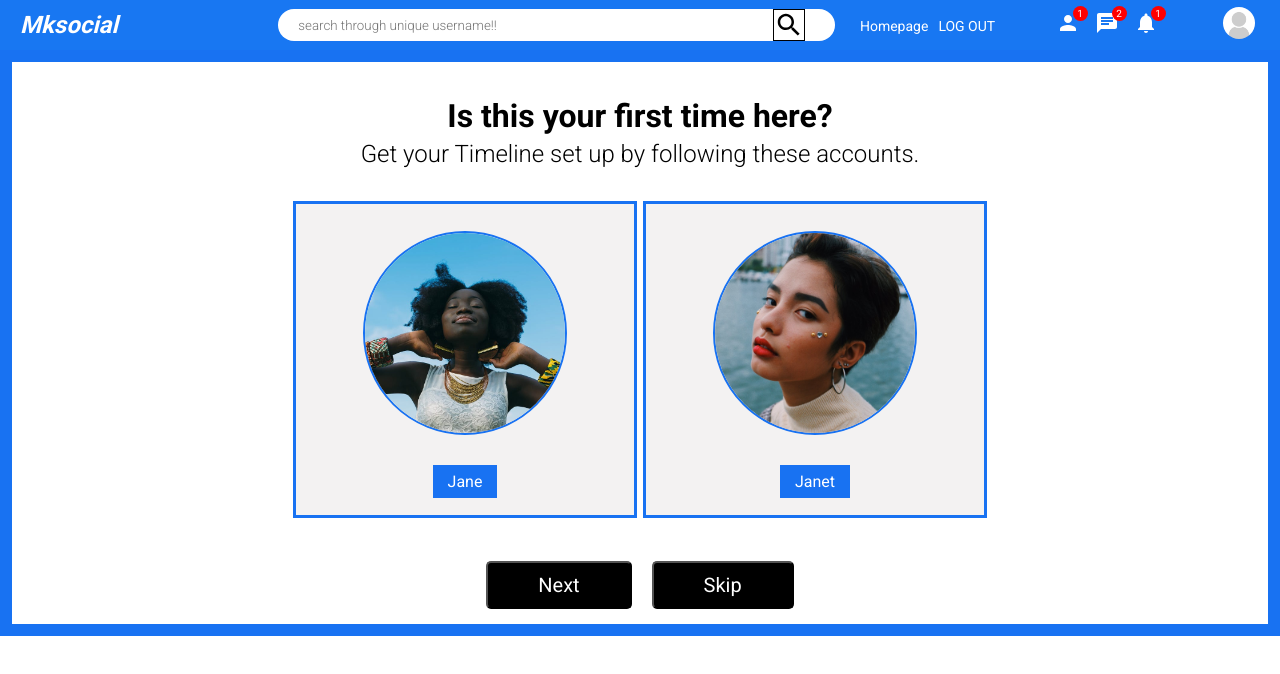
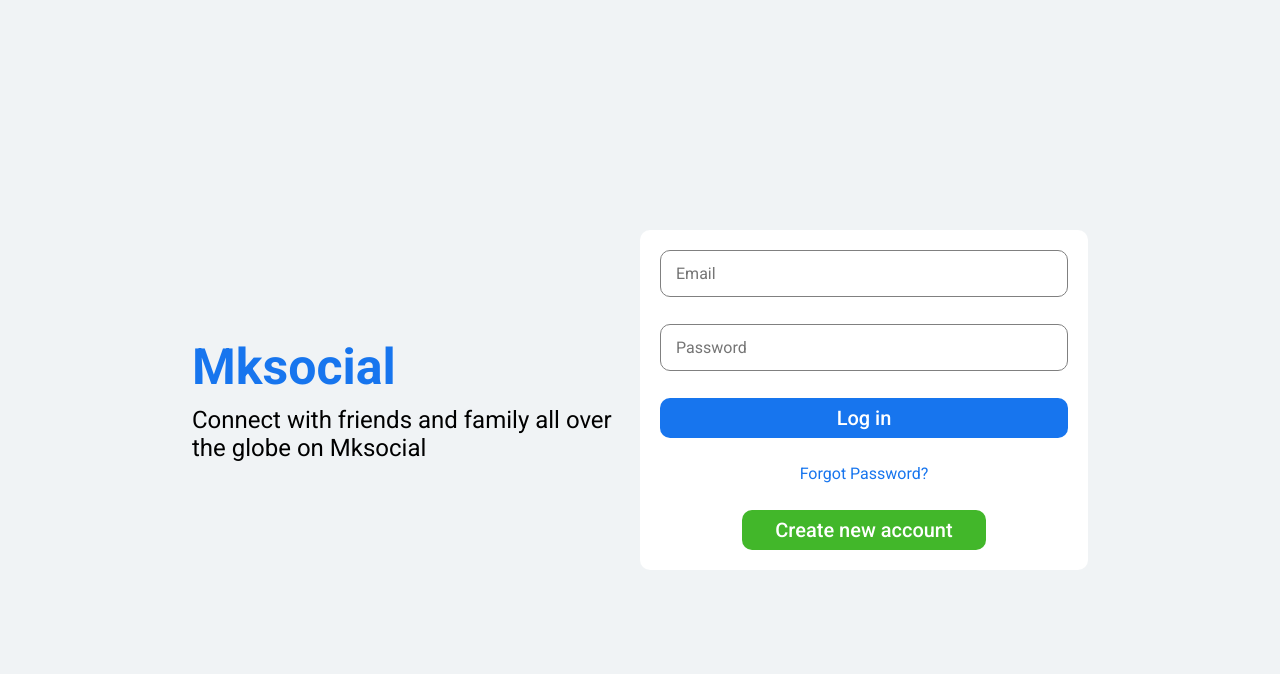
Before and after one commit to mkolade/socialMediaMERNapp, a React (Vite) app in the folder frontend/: page /login in a window 1280 px wide. Before the commit this address led to /followPage. Shown: the top 674 px of the page. Built offline with nearby package versions, Linux system fonts and the light colour scheme; sample sign-in values are in the browser's storage.

Commit message:
i don give up for today

```diff
--- a/frontend/src/App.jsx
+++ b/frontend/src/App.jsx
@@ -23,7 +23,7 @@ function App() {
           />
           <Route
             path={'/login'}
-            element={user ? <Navigate to={'/followPage'} replace/> :<Login/>}
+            element={<Login/>}
           />
           <Route
             path={'/register'}
--- a/frontend/src/components/TopBar.jsx
+++ b/frontend/src/components/TopBar.jsx
@@ -74,8 +74,8 @@ export default function TopBar() {
           </div>
 
         </div>
-        <Link to={`/profile/${user.username}`}>
-          <img src={user.profilePicture ?PF_PERSON + user.profilePicture : noAvatar} alt="" className="topbarImg" />
+        <Link to={`/profile/${user?.username}`}>
+          <img src={user?.profilePicture ?PF_PERSON + user?.profilePicture : noAvatar} alt="" className="topbarImg" />
         </Link>
       </div>
     </div>
--- a/frontend/src/pages/Login/Login.jsx
+++ b/frontend/src/pages/Login/Login.jsx
@@ -3,13 +3,14 @@ import './Login.css'
 import { loginCall } from '../../apiCalls'
 import { AuthContext } from '../../context/AuthContext'
 import  CircularProgress from '@mui/material/CircularProgress'
-import {Link} from 'react-router-dom'
+import {Link, useNavigate} from 'react-router-dom'
 import swal from 'sweetalert'
 export default function Login() {
 
   const email = useRef()
   const password = useRef()
   const {user,isFetching,error,dispatch} = useContext(AuthContext)
+  const navigate = useNavigate()
 
   useEffect(() => {
     // Check if user data is available in local storage
@@ -20,7 +21,8 @@ export default function Login() {
 
   }, [dispatch]);
 
-  const handleSubmit = (e) =>{
+  const handleSubmit = async (e) =>{
+
     e.preventDefault()
       loginCall({email:email.current.value,password:password.current.value},dispatch)
       if(error){
@@ -30,6 +32,10 @@ export default function Login() {
           icon: "error",
           button: "Enter details again",
         });
+      }else{
+        const latestUser = await user;
+        navigate('/followPage');
+        console.log(latestUser)
       }
 
   }
```
